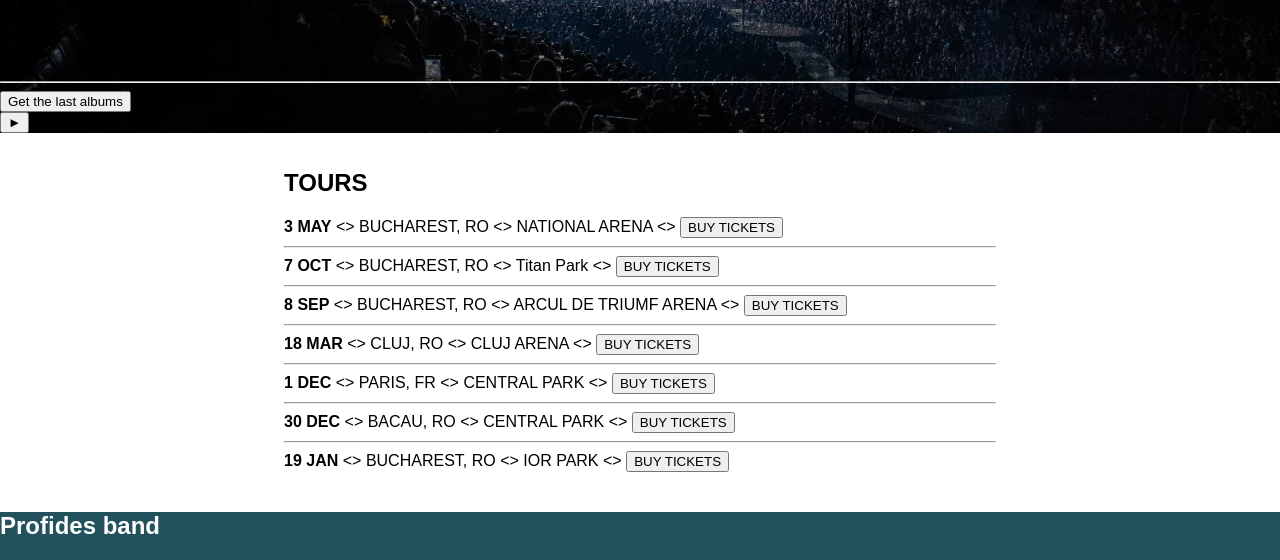
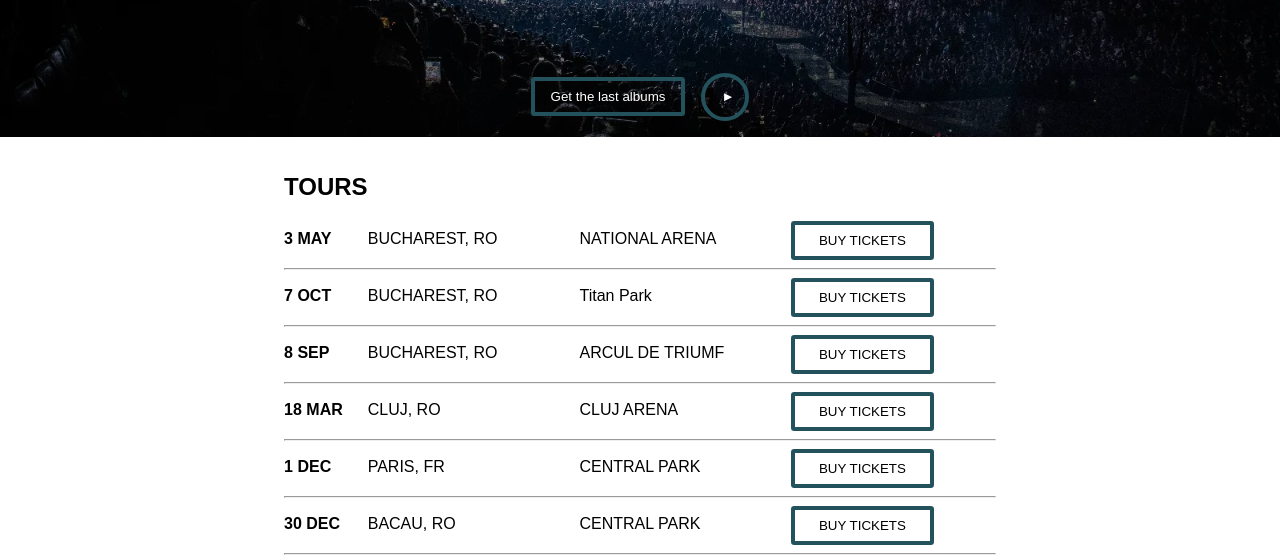
Before and after one commit to INDavid04/band-presentation, a plain HTML site: page index.html in a window 1280 px wide. Shown: the part 277-837 px from the top of the page. Drawn offline with Linux system fonts and the light colour scheme.

Commit message:
feat: style the home page

```diff
--- a/index.html
+++ b/index.html
@@ -18,109 +18,93 @@
             </ul>
             <h1>Profides Band</h1>
         </nav>
-        <hr>
-        <button>Get the last albums</button>
-        <br>
-        <button>&#9658;</button>
+        <div class="HeaderButtons">
+            <button class="album-btn">Get the last albums</button>
+            <button class="play-btn">&#9658;</button>
+        </div>
     </header>
 
     <section>
         <h2>TOURS</h2>
-        <div>
+        <div class="Tours">
             <div>
                 <strong>3 MAY</strong>
-                &lt;&gt;
                 <span>BUCHAREST, RO</span>
-                &lt;&gt;
                 <span>NATIONAL ARENA</span>
-                &lt;&gt;
                 <button type="button">BUY TICKETS</button>
                 <hr>
             </div>
             <div>
                 <strong>7 OCT</strong>
-                &lt;&gt;
                 <span>BUCHAREST, RO</span>
-                &lt;&gt;
                 <span>Titan Park</span>
-                &lt;&gt;
                 <button type="button">BUY TICKETS</button>
                 <hr>
             </div>
             <div>
                 <strong>8 SEP</strong>
-                &lt;&gt;
                 <span>BUCHAREST, RO</span>
-                &lt;&gt;
-                <span>ARCUL DE TRIUMF ARENA</span>
-                &lt;&gt;
+                <span>ARCUL DE TRIUMF</span>
                 <button type="button">BUY TICKETS</button>
                 <hr>
             </div>
             <div>
                 <strong>18 MAR</strong>
-                &lt;&gt;
                 <span>CLUJ, RO</span>
-                &lt;&gt;
                 <span>CLUJ ARENA</span>
-                &lt;&gt;
                 <button type="button">BUY TICKETS</button>
                 <hr>
             </div>
             <div>
                 <strong>1 DEC</strong>
-                &lt;&gt;
                 <span>PARIS, FR</span>
-                &lt;&gt;
                 <span>CENTRAL PARK</span>
-                &lt;&gt;
                 <button type="button">BUY TICKETS</button>
                 <hr>
             </div>
             <div>
                 <strong>30 DEC</strong>
-                &lt;&gt;
                 <span>BACAU, RO</span>
-                &lt;&gt;
                 <span>CENTRAL PARK</span>
-                &lt;&gt;
                 <button type="button">BUY TICKETS</button>
                 <hr>
             </div>
             <div>
                 <strong>19 JAN</strong>
-                &lt;&gt;
                 <span>BUCHAREST, RO</span>
-                &lt;&gt;
                 <span>IOR PARK</span>
-                &lt;&gt;
                 <button type="button">BUY TICKETS</button>
             </div>
         </div>
     </section>
 
     <footer>
+        <div class="Container">
             <h3>Profides band</h3>
             <ul>
                 <li>
                     <a href="https://www.youtube.com/@bisericaProfides" target="_blank" title="Go to YouTube web page of Profides">
-                    <svg xmlns="http://www.w3.org/2000/svg">
+                        <svg xmlns="http://www.w3.org/2000/svg" width="1em" height="1em" viewBox="0 0 20 20">
                             <rect x="5" y="5" width="10" height="10" fill="#ffffff"/>
-                        <path d="M11.603 9.833L9.35703 8.785C9.16103 8.694 9.00002 8.796 9.00002 9.013V10.987C9.00002 11.204 9.16103 11.306 9.35703 11.215L11.602 10.167C11.799 10.075 11.799 9.925 11.603 9.833ZM10 0.4C4.69802 0.4 0.400024 4.698 0.400024 10C0.400024 15.302 4.69802 19.6 10 19.6C15.302 19.6 19.6 15.302 19.6 10C19.6 4.698 15.302 0.4 10 0.4ZM10 13.9C5.08602 13.9 5.00002 13.457 5.00002 10C5.00002 6.543 5.08602 6.1 10 6.1C14.914 6.1 15 6.543 15 10C15 13.457 14.914 13.9 10 13.9Z" fill="#FF0000"/>
+                            <path fill="#ff0000" d="M11.603 9.833L9.357 8.785C9.161 8.694 9 8.796 9 9.013v1.974c0 .217.161.319.357.228l2.245-1.048c.197-.092.197-.242.001-.334M10 .4C4.698.4.4 4.698.4 10s4.298 9.6 9.6 9.6s9.6-4.298 9.6-9.6S15.302.4 10 .4m0 13.5c-4.914 0-5-.443-5-3.9s.086-3.9 5-3.9s5 .443 5 3.9s-.086 3.9-5 3.9"/>
                         </svg>
                     </a>
                 </li>
                 <li>
                     <a href="https://open.spotify.com/artist/2ynmkDblvKMyJyUOs1EIpx" target="_blank" title="Go to Spotify web page of Profides">
-                    <svg xmlns="http://www.w3.org/2000/svg"><path fill="#1ed760" d="M128 0C57.308 0 0 57.309 0 128c0 70.696 57.309 128 128 128c70.697 0 128-57.304 128-128C256 57.314 198.697.007 127.998.007zm58.699 184.614c-2.293 3.76-7.215 4.952-10.975 2.644c-30.053-18.357-67.885-22.515-112.44-12.335a7.98 7.98 0 0 1-9.552-6.007a7.97 7.97 0 0 1 6-9.553c48.76-11.14 90.583-6.344 124.323 14.276c3.76 2.308 4.952 7.215 2.644 10.975m15.667-34.853c-2.89 4.695-9.034 6.178-13.726 3.289c-34.406-21.148-86.853-27.273-127.548-14.92c-5.278 1.594-10.852-1.38-12.454-6.649c-1.59-5.278 1.386-10.842 6.655-12.446c46.485-14.106 104.275-7.273 143.787 17.007c4.692 2.89 6.175 9.034 3.286 13.72zm1.345-36.293C162.457 88.964 94.394 86.71 55.007 98.666c-6.325 1.918-13.014-1.653-14.93-7.978c-1.917-6.328 1.65-13.012 7.98-14.935C93.27 62.027 168.434 64.68 215.929 92.876c5.702 3.376 7.566 10.724 4.188 16.405c-3.362 5.69-10.73 7.565-16.4 4.187z"/></svg>
+                        <svg xmlns="http://www.w3.org/2000/svg" width="1em" height="1em" viewBox="0 0 256 256"><path fill="#1ed760" d="M128 0C57.308 0 0 57.309 0 128c0 70.696 57.309 128 128 128c70.697 0 128-57.304 128-128C256 57.314 198.697.007 127.998.007zm58.699 184.614c-2.293 3.76-7.215 4.952-10.975 2.644c-30.053-18.357-67.885-22.515-112.44-12.335a7.98 7.98 0 0 1-9.552-6.007a7.97 7.97 0 0 1 6-9.553c48.76-11.14 90.583-6.344 124.323 14.276c3.76 2.308 4.952 7.215 2.644 10.975m15.667-34.853c-2.89 4.695-9.034 6.178-13.726 3.289c-34.406-21.148-86.853-27.273-127.548-14.92c-5.278 1.594-10.852-1.38-12.454-6.649c-1.59-5.278 1.386-10.842 6.655-12.446c46.485-14.106 104.275-7.273 143.787 17.007c4.692 2.89 6.175 9.034 3.286 13.72zm1.345-36.293C162.457 88.964 94.394 86.71 55.007 98.666c-6.325 1.918-13.014-1.653-14.93-7.978c-1.917-6.328 1.65-13.012 7.98-14.935C93.27 62.027 168.434 64.68 215.929 92.876c5.702 3.376 7.566 10.724 4.188 16.405c-3.362 5.69-10.73 7.565-16.4 4.187z"/></svg>
                     </a>
                 </li>
                 <li>
                     <a href="https://facebook.com/BisericaProfides" target="_blank" title="Go to Facebook web page of Profides">
-                    <svg xmlns="http://www.w3.org/2000/svg"><path fill="#1877f2" d="M256 128C256 57.308 198.692 0 128 0S0 57.308 0 128c0 63.888 46.808 116.843 108 126.445V165H75.5v-37H108V99.8c0-32.08 19.11-49.8 48.348-49.8C170.352 50 185 52.5 185 52.5V84h-16.14C152.959 84 148 93.867 148 103.99V128h35.5l-5.675 37H148v89.445c61.192-9.602 108-62.556 108-126.445"/><path fill="#fff" d="m177.825 165l5.675-37H148v-24.01C148 93.866 152.959 84 168.86 84H185V52.5S170.352 50 156.347 50C127.11 50 108 67.72 108 99.8V128H75.5v37H108v89.445A129 129 0 0 0 128 256a129 129 0 0 0 20-1.555V165z"/></svg>
+                        <svg xmlns="http://www.w3.org/2000/svg" width="1em" height="1em" viewBox="0 0 256 256">
+                            <path fill="#1877f2" d="M256 128C256 57.308 198.692 0 128 0S0 57.308 0 128c0 63.888 46.808 116.843 108 126.445V165H75.5v-37H108V99.8c0-32.08 19.11-49.8 48.348-49.8C170.352 50 185 52.5 185 52.5V84h-16.14C152.959 84 148 93.867 148 103.99V128h35.5l-5.675 37H148v89.445c61.192-9.602 108-62.556 108-126.445"/>
+                            <path fill="#fff" d="m177.825 165l5.675-37H148v-24.01C148 93.866 152.959 84 168.86 84H185V52.5S170.352 50 156.347 50C127.11 50 108 67.72 108 99.8V128H75.5v37H108v89.445A129 129 0 0 0 128 256a129 129 0 0 0 20-1.555V165z"/>
+                        </svg>
                     </a>
                 </li>
             </ul>
+        </div>
     </footer>
 </body>
 </html>
--- a/styles.scss
+++ b/styles.scss
@@ -7,15 +7,27 @@ nav a { display: inline-block; padding: 1em 5%; color: #fff; text-decoration: no
 nav a:hover { background-color: #ffffff33; }
 h1 { font-family: 'Times New Roman', Times, serif; font-size: 8vw; font-weight: normal; }
 
-header { background-color: #00000077; background-image: url('./img/band-landscape.webp'); background-size: cover; background-position: 10%; background-blend-mode: multiply; }
+header { padding-bottom: 1rem; background-color: #00000077; background-image: url('./img/band-landscape.webp'); background-size: cover; background-position: 10%; background-blend-mode: multiply; }
 
 section { margin: 0 auto; padding: 1em; max-width: 80ch; }
-section img { float: left; margin: 0 1em 1em 0; }
+.HeroImg { float: left; margin: 0 1em 1em 0; }
+
+.HeaderButtons { display: flex; gap: 1rem; justify-content: center; align-items: center; }
+button { border: 4px solid #23515c; border-radius: 0.2rem; padding: 0.5rem 1rem; background-color: transparent; text-align: center; vertical-align: middle; cursor: pointer; }
+.album-btn, .play-btn { color: #fff; }
+.play-btn { border-radius: 50%; width: 3rem; height: 3rem; }
+button:hover { background-color: #23515c; color: #fff; }
+
+.Tours { margin: 0 auto; }
+.Tours strong, .Tours span { margin-right: 0.5rem; }
+.Tours strong { display: inline-block; width: 10%; }
+.Tours span { display: inline-block; width: 28%; }
+.Tours button { display: inline-block; width: 20%; }
 
 footer {  background-color: #23515c; color: #fff; }
 footer .Container { display: flex; justify-content: space-between; align-items: center; flex-wrap: wrap; margin: 0 auto; max-width: 80ch; }
 footer h3 { font-size: 1.5em; }
-footer ul { display: flex; gap: 0.5rem; }
+footer ul { display: flex; gap: 1rem; }
 footer ul li { list-style: none; }
 footer svg { width: 3rem; height: 3rem; }
 footer svg:hover { opacity: 0.8; }
```
Also changed, not shown: about.html (+1 -1 lines), store.html (+10 -8 lines), styles.css, 1 other file. Lines whose indentation alone changed are shown as unchanged.
